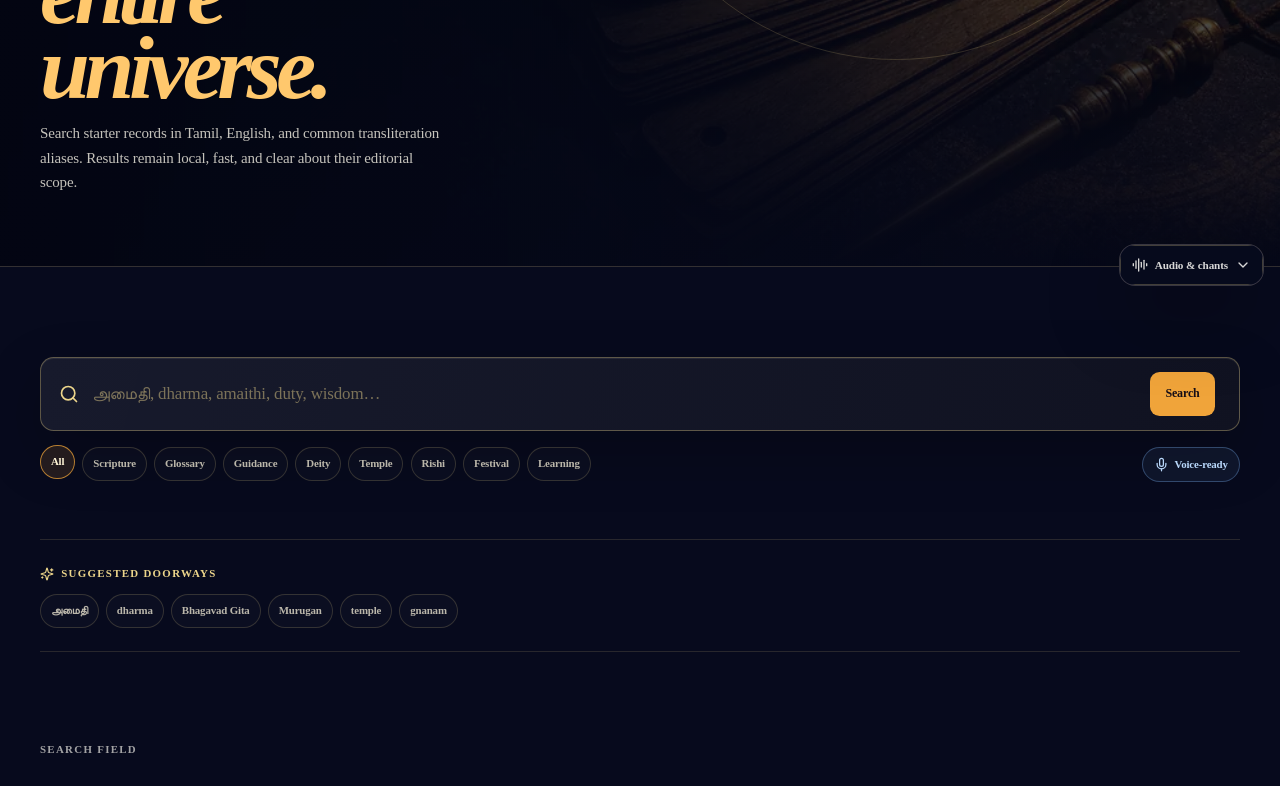
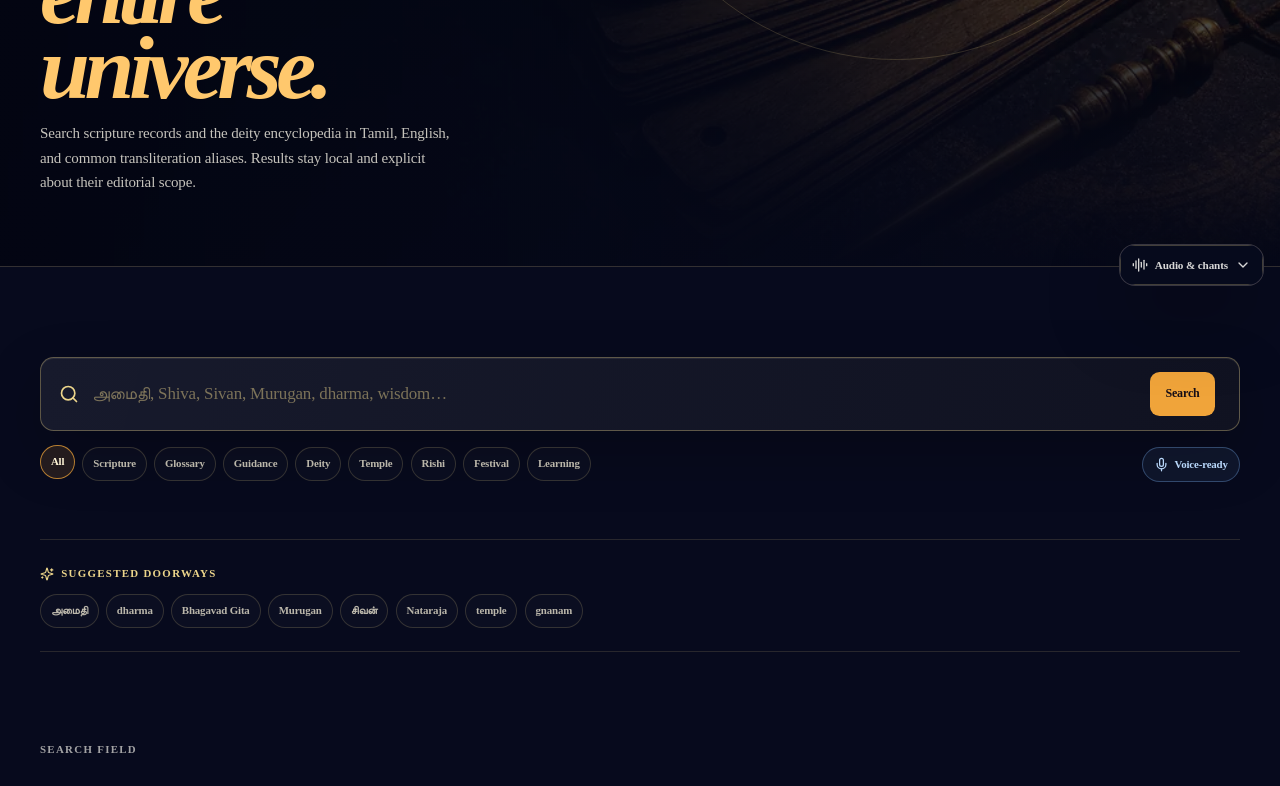
Before and after one commit to ssakthivel02/DivyaNexus, a React (Vite) app in the folder client/: page /search in a window 1280 px wide. Shown: the part 500-1286 px from the top of the page. Built offline with nearby package versions, Linux system fonts and the light colour scheme.

Commit message:
feat: integrate deity encyclopedia into global search

```diff
--- a/client/src/pages/SearchPage.tsx
+++ b/client/src/pages/SearchPage.tsx
@@ -1,15 +1,16 @@
 /**
  * Divine Observatory Cinema: Search is a luminous knowledge threshold, with Tamil, English, and transliteration treated equally.
- * It stays browser-local in Stage B and shows clear boundaries rather than simulating an unavailable remote AI service.
+ * It stays browser-local and keeps encyclopedia orientation separate from scripture and generated reflection.
  */
 import { useEffect, useMemo, useState } from "react";
 import { ArrowUpRight, History, Mic, Search, Sparkles, X } from "lucide-react";
 import { Link, useLocation } from "wouter";
 import { ASSETS, searchRecords, type ContentCategory } from "@/data/content";
+import { searchDeityRecords } from "@/features/deities";
 import { getSavedSearches, saveSearch } from "@/lib/localLibrary";
 
 const categories: (ContentCategory | "All")[] = ["All", "Scripture", "Glossary", "Guidance", "Deity", "Temple", "Rishi", "Festival", "Learning"];
-const suggestions = ["அமைதி", "dharma", "Bhagavad Gita", "Murugan", "temple", "gnanam"];
+const suggestions = ["அமைதி", "dharma", "Bhagavad Gita", "Murugan", "சிவன்", "Nataraja", "temple", "gnanam"];
 
 export default function SearchPage() {
   const [, setLocation] = useLocation();
@@ -18,12 +19,19 @@ export default function SearchPage() {
   const [category, setCategory] = useState<ContentCategory | "All">("All");
   const [recent, setRecent] = useState<string[]>(() => getSavedSearches());
   const [voiceNotice, setVoiceNotice] = useState(false);
-  const results = useMemo(() => searchRecords(query, category), [query, category]);
+  const baseResults = useMemo(() => searchRecords(query, category), [query, category]);
+  const deityResults = useMemo(
+    () => query && (category === "All" || category === "Deity") ? searchDeityRecords(query) : [],
+    [query, category],
+  );
+  const totalResults = baseResults.length + deityResults.length;
+
   useEffect(() => {
     const refresh = () => setRecent(getSavedSearches());
     window.addEventListener("divyanexus-library-change", refresh);
     return () => window.removeEventListener("divyanexus-library-change", refresh);
   }, []);
+
   const runSearch = (value = query) => {
     const next = value.trim();
     if (!next) return;
@@ -42,22 +50,26 @@ export default function SearchPage() {
         <p className="scene-kicker"><Sparkles size={14} aria-hidden="true" />Universal knowledge search</p>
         <p className="search-cinema__tamil" lang="ta">சொல், ஒலி, எழுத்து வழியாகத் தேடுங்கள்</p>
         <h1>A word can open an <em>entire universe.</em></h1>
-        <p>Search starter records in Tamil, English, and common transliteration aliases. Results remain local, fast, and clear about their editorial scope.</p>
+        <p>Search scripture records and the deity encyclopedia in Tamil, English, and common transliteration aliases. Results stay local and explicit about their editorial scope.</p>
       </div>
     </section>
 
     <section className="search-cinema__workspace" aria-label="Knowledge search">
       <form className="search-cinema__field" onSubmit={(event) => { event.preventDefault(); runSearch(); }}>
         <Search size={20} aria-hidden="true" />
-        <input value={query} onChange={(event) => setQuery(event.target.value)} placeholder="அமைதி, dharma, amaithi, duty, wisdom…" aria-label="Search knowledge records" autoComplete="off" />
+        <input value={query} onChange={(event) => setQuery(event.target.value)} placeholder="அமைதி, Shiva, Sivan, Murugan, dharma, wisdom…" aria-label="Search knowledge records" autoComplete="off" />
         {query && <button type="button" className="search-cinema__clear" onClick={() => setQuery("")} aria-label="Clear search"><X size={16} /></button>}
         <button type="submit" className="search-cinema__submit">Search</button>
       </form>
       <div className="search-cinema__utilities"><div className="search-cinema__filters" aria-label="Filter search results">{categories.map((item) => <button key={item} onClick={() => setCategory(item)} className={category === item ? "is-active" : ""} aria-pressed={category === item}>{item}</button>)}</div><button className="search-cinema__voice" type="button" onClick={() => setVoiceNotice(true)}><Mic size={15} aria-hidden="true" />Voice-ready</button></div>
       {voiceNotice && <div className="search-cinema__voice-notice" role="status">Voice search is intentionally not enabled in this static release. Use Tamil, English, or transliteration input above.</div>}
       {!query && <div className="search-cinema__starting-points"><div><p className="scene-kicker"><Sparkles size={14} aria-hidden="true" />Suggested doorways</p><div className="search-cinema__chips">{suggestions.map((term) => <button key={term} onClick={() => runSearch(term)}>{term}</button>)}</div></div>{recent.length > 0 && <div><p className="scene-kicker"><History size={14} aria-hidden="true" />Your browser-local history</p><div className="search-cinema__recent">{recent.slice(0, 5).map((term) => <button key={term} onClick={() => runSearch(term)}><History size={13} aria-hidden="true" />{term}</button>)}</div></div>}</div>}
-      <div className="search-cinema__results-heading"><p className="scene-kicker">Search field</p><h2>{query ? <>{results.length} {results.length === 1 ? "record" : "records"} found</> : <>Begin with a <em>question.</em></>}</h2><p>{query ? "Unicode-normalized aliases help bring Tamil, English, and transliteration together." : "Choose a suggestion, type a word, or explore the local record collection."}</p></div>
-      {query && <div className="search-cinema__results">{results.map((record, index) => <Link key={record.id} href={`${record.route}?record=${record.id}`} onClick={() => saveSearch(query)} className="search-cinema__result"><span className="search-cinema__result-index">{String(index + 1).padStart(2, "0")}</span><div><p>{record.category}</p><h3>{record.title}<span lang="ta">{record.tamilTitle}</span></h3><span>{record.englishMeaning}</span></div><ArrowUpRight size={20} aria-hidden="true" /></Link>)}{!results.length && <div className="search-cinema__empty"><div><Search size={24} aria-hidden="true" /><h3>No direct record has surfaced yet.</h3><p>Try “peace”, “அமைதி”, “dharma”, “kadami”, or “gnanam”—or begin with one of the suggested doors above.</p></div><div className="search-cinema__chips">{suggestions.slice(0, 4).map((term) => <button key={term} onClick={() => runSearch(term)}>{term}</button>)}</div></div>}</div>}
+      <div className="search-cinema__results-heading"><p className="scene-kicker">Search field</p><h2>{query ? <>{totalResults} {totalResults === 1 ? "record" : "records"} found</> : <>Begin with a <em>question.</em></>}</h2><p>{query ? "Unicode-normalized aliases bring Tamil, English, and transliteration together while preserving record type and source status." : "Choose a suggestion, type a word, or explore the local record collection."}</p></div>
+      {query && <div className="search-cinema__results">
+        {deityResults.map((record, index) => <Link key={`deity-${record.slug}`} href={`/deities/${record.slug}`} onClick={() => saveSearch(query)} className="search-cinema__result"><span className="search-cinema__result-index">{String(index + 1).padStart(2, "0")}</span><div><p>Deity encyclopedia · {record.editorialStatus}</p><h3>{record.name}<span lang="ta">{record.tamilName}</span></h3><span>{record.strapline}</span></div><ArrowUpRight size={20} aria-hidden="true" /></Link>)}
+        {baseResults.map((record, index) => <Link key={record.id} href={`${record.route}?record=${record.id}`} onClick={() => saveSearch(query)} className="search-cinema__result"><span className="search-cinema__result-index">{String(deityResults.length + index + 1).padStart(2, "0")}</span><div><p>{record.category}</p><h3>{record.title}<span lang="ta">{record.tamilTitle}</span></h3><span>{record.englishMeaning}</span></div><ArrowUpRight size={20} aria-hidden="true" /></Link>)}
+        {!totalResults && <div className="search-cinema__empty"><div><Search size={24} aria-hidden="true" /><h3>No direct record has surfaced yet.</h3><p>Try “Shiva”, “சிவன்”, “Sivan”, “Murugan”, “விநாயகர்”, “peace”, “dharma”, or “gnanam”.</p></div><div className="search-cinema__chips">{suggestions.slice(0, 6).map((term) => <button key={term} onClick={() => runSearch(term)}>{term}</button>)}</div></div>}
+      </div>}
     </section>
   </main>;
 }
```
